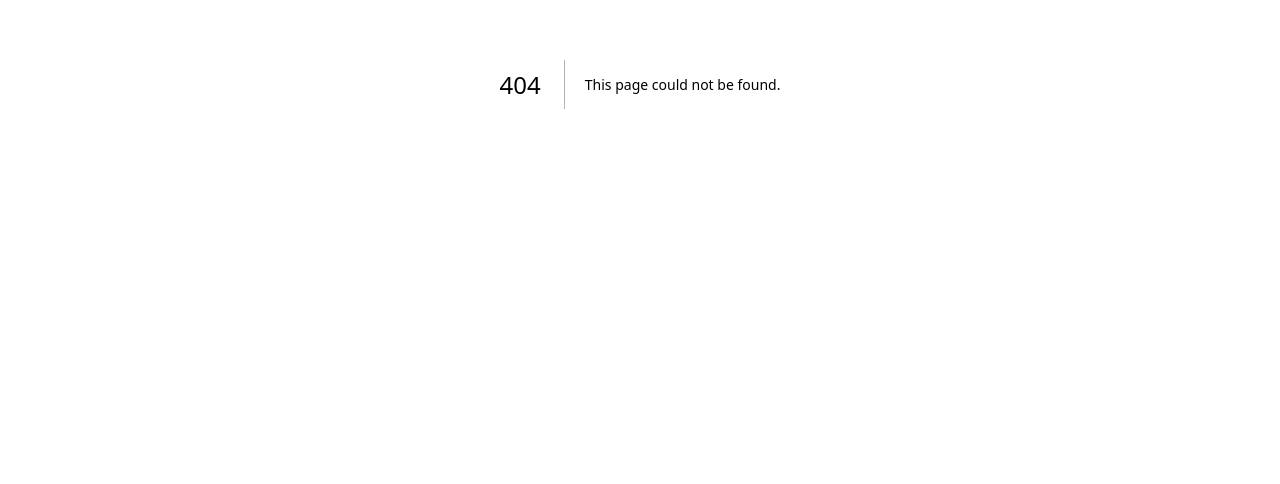
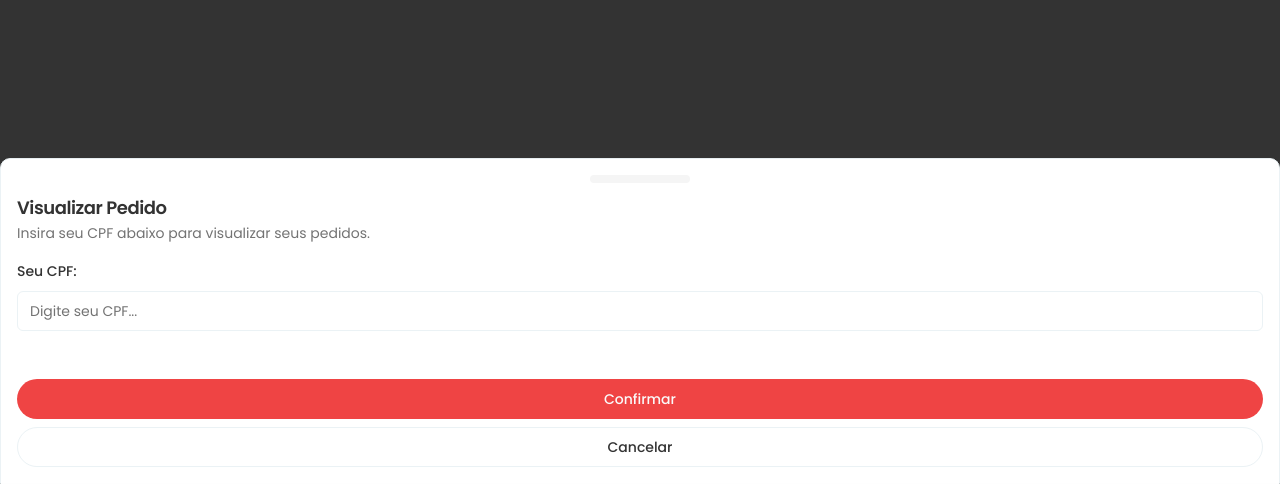
Before and after one commit to GuihCFerreira/fsw_donalds, a Next.js app: page /1/orders in a window 1280 px wide. Before the commit this address had no page. Shown: the part 316-800 px from the top of the page. Built offline with nearby package versions, Linux system fonts and the light colour scheme.

Commit message:
feat: add orders page and components

```diff
--- a/package.json
+++ b/package.json
@@ -17,6 +17,7 @@
     "@radix-ui/react-dialog": "^1.1.6",
     "@radix-ui/react-label": "^2.1.2",
     "@radix-ui/react-scroll-area": "^1.2.3",
+    "@radix-ui/react-separator": "^1.1.2",
     "@radix-ui/react-slot": "^1.1.2",
     "class-variance-authority": "^0.7.1",
     "clsx": "^2.1.1",
--- a/src/app/[slug]/menu/[productId]/components/product-details.tsx
+++ b/src/app/[slug]/menu/[productId]/components/product-details.tsx
@@ -26,7 +26,7 @@
 }
 
 const ProductDetails = ({ product }: ProductDetailsProps) => {
-  const {toggleCart, addProduct } = useContext(CartContext);
+  const { toggleCart, addProduct } = useContext(CartContext);
 
   const [quantity, setQuantity] = useState<number>(1);
 
@@ -95,6 +95,7 @@
               </p>
             </div>
 
+            {product.ingredients.length > 0 && (
               <div className="mt-6 space-y-3">
                 <div className="flex items-center gap-1.5">
                   <ChefHatIcon size={18} />
@@ -106,6 +107,8 @@
                   ))}
                 </ul>
               </div>
+            )}
+
           </ScrollArea>
         </div>
 
@@ -115,7 +118,7 @@
         </Button>
       </div>
 
-      <CartSheet/>
+      <CartSheet />
 
 
     </>
--- a/src/app/[slug]/menu/actions/create-order.ts
+++ b/src/app/[slug]/menu/actions/create-order.ts
@@ -1,10 +1,10 @@
 "use server";
 
 import { ConsumptionMethod } from "@prisma/client";
+import { redirect } from "next/navigation";
 
+import { removeCpfPunctuation } from "@/helpers/cpf";
 import { db } from "@/lib/prisma";
-
-import { removeCpfPunctuation } from "../helpers/cpf";
 
 interface CreateOrderInput {
   costumerName: string;
@@ -64,4 +64,6 @@
       ),
     },
   });
+
+  redirect(`/${input.slug}/orders`);
 };
--- a/src/app/[slug]/menu/components/finish-order-dialog.tsx
+++ b/src/app/[slug]/menu/components/finish-order-dialog.tsx
@@ -29,10 +29,10 @@
     FormMessage,
 } from "@/components/ui/form";
 import { Input } from "@/components/ui/input";
+import { isValidCpf } from "@/helpers/cpf";
 
 import { createOrder } from "../actions/create-order";
 import { CartContext } from "../contexts/cart";
-import { isValidCpf } from "../helpers/cpf";
 
 const formSchema = z.object({
     name: z.string().trim().min(3, {
--- /dev/null
+++ b/src/app/[slug]/orders/components/cpf-form.tsx
@@ -0,0 +1,106 @@
+"use client"
+
+import { zodResolver } from "@hookform/resolvers/zod";
+import { usePathname, useRouter } from "next/navigation";
+import { useForm } from "react-hook-form";
+import { PatternFormat } from "react-number-format";
+import { z } from "zod";
+
+import { Button } from "@/components/ui/button";
+import {
+    Drawer,
+    DrawerClose,
+    DrawerContent,
+    DrawerDescription,
+    DrawerFooter,
+    DrawerHeader,
+    DrawerTitle,
+} from "@/components/ui/drawer";
+import { Form, FormControl, FormField, FormItem, FormLabel, FormMessage } from "@/components/ui/form";
+import { Input } from "@/components/ui/input";
+import { isValidCpf, removeCpfPunctuation } from "@/helpers/cpf";
+
+const formSchema = z.object({
+    cpf: z
+        .string()
+        .trim()
+        .min(1, {
+            message: "O CPF é obrigatório.",
+        })
+        .refine((value) => isValidCpf(value), {
+            message: "CPF inválido.",
+        }),
+});
+
+type FormSchema = z.infer<typeof formSchema>;
+
+const CpfForm = () => {
+
+    const router = useRouter()
+    const pathname = usePathname()
+
+    const form = useForm<FormSchema>({
+        resolver: zodResolver(formSchema),
+        defaultValues: {
+            cpf: "",
+        },
+        shouldUnregister: true,
+    });
+
+    const onSubmit = (data: FormSchema) => {
+        router.push(`${pathname}?cpf=${removeCpfPunctuation(data.cpf)}`)
+    }
+
+    const handleCancel = () => {
+        router.back()
+    }
+
+    return (<Drawer open>
+        <DrawerContent>
+            <DrawerHeader>
+                <DrawerTitle>Visualizar Pedido</DrawerTitle>
+                <DrawerDescription>
+                    Insira seu CPF abaixo para visualizar seus pedidos.
+                </DrawerDescription>
+            </DrawerHeader>
+            <Form {...form}>
+                <form onSubmit={form.handleSubmit(onSubmit)} className="space-y-8">
+                    <FormField
+                        control={form.control}
+                        name="cpf"
+                        render={({ field }) => (
+                            <FormItem className="px-4">
+                                <FormLabel>Seu CPF:</FormLabel>
+                                <FormControl>
+                                    <PatternFormat
+                                        placeholder="Digite seu CPF..."
+                                        {...field}
+                                        customInput={Input}
+                                        format="###.###.###-##"
+                                    />
+                                </FormControl>
+                                <FormMessage />
+                            </FormItem>
+                        )}
+                    />
+                    <DrawerFooter>
+                        <Button
+                            type="submit"
+                            variant="destructive"
+                            className="rounded-full w-full"
+                        >
+                            Confirmar
+                        </Button>
+                        <DrawerClose asChild>
+                            <Button variant="outline" className="rounded-full w-full" onClick={handleCancel}>
+                                Cancelar
+                            </Button>
+                        </DrawerClose>
+                    </DrawerFooter>
+                </form>
+            </Form>
+        </DrawerContent>
+    </Drawer>);
+}
+
+export default CpfForm;
--- /dev/null
+++ b/src/app/[slug]/orders/components/order-item.tsx
@@ -0,0 +1,66 @@
+import { OrderStatus, Prisma } from "@prisma/client";
+import Image from "next/image";
+
+import { Card, CardContent } from "@/components/ui/card";
+import { Separator } from "@/components/ui/separator";
+import { formatCurrency } from "@/helpers/format-currency";
+
+interface OrderItemProps {
+    order: Prisma.OrderGetPayload<{
+        include: {
+            restaurant: {
+                select: {
+                    name: true;
+                    avatarImageUrl: true;
+                }
+            },
+            orderProducts: {
+                include: {
+                    product: true;
+                }
+            }
+        };
+    }>;
+}
+
+const getStatusLabel = (status: OrderStatus) => {
+    if (status === "FINISHED") return "Finalizado";
+    if (status === "IN_PREPARATION") return "Em preparo";
+    if (status === "PENDING") return "Pendente";
+    return "";
+};
+
+const OrderItem = ({ order }: OrderItemProps) => {
+    return (
+        <Card>
+            <CardContent className="p-5 space-y-4">
+                <div
+                    className={`w-fit rounded-full px-2 py-1 text-xs font-semibold text-white ${order.status === OrderStatus.FINISHED ? "bg-green-500 text-white" : "bg-gray-200 text-gray-500"} `}
+                >
+                    {getStatusLabel(order.status)}
+                </div>
+                <div className="flex items-center gap-2">
+                    <div className="relative h-5 w-5">
+                        <Image src={order.restaurant.avatarImageUrl} fill alt={order.restaurant.name} className="rounded-sm" />
+                    </div>
+                    <p className="font-semibold text-sm">{order.restaurant.name}</p>
+                </div>
+                <Separator />
+                <div className="space-y-3">
+                    {order.orderProducts.map(orderProduct => (
+                        <div key={orderProduct.id} className="flex items-center gap-2">
+                            <div className="h-5 w-5 flex items-center justify-center rounded-full text-xs font-semibold bg-gray-400 text-white">
+                                {orderProduct.quantity}
+                            </div>
+                            <p className="text-sm">{orderProduct.product.name}</p>
+                        </div>
+                    ))}
+                </div>
+                <Separator />
+                <p className="text-sm font-medium">{formatCurrency(order.total)}</p>
+            </CardContent>
+        </Card>
+    );
+}
+
+export default OrderItem;
--- /dev/null
+++ b/src/app/[slug]/orders/components/order-list.tsx
@@ -0,0 +1,41 @@
+import { Prisma } from "@prisma/client";
+import { ChevronLeftIcon, ScrollTextIcon } from "lucide-react";
+
+import { Button } from "@/components/ui/button";
+
+import OrderItem from "./order-item";
+
+interface OrderListProps {
+    orders: Prisma.OrderGetPayload<{
+        include: {
+            restaurant: {
+                select: {
+                    name: true;
+                    avatarImageUrl: true
+                }
+            },
+            orderProducts: {
+                include: {
+                    product: true
+                }
+            }
+        }
+    }>[];
+}
+
+const OrderList = ({ orders }: OrderListProps) => {
+    return (
+        <div className="space-y-6 p-6">
+            <Button size="icon" className="rounded-full" variant="secondary">
+                <ChevronLeftIcon />
+            </Button>
+            <div className="flex items-cente gap-3">
+                <ScrollTextIcon />
+                <h2 className="text-lg font-semibold">Meus Pedidos</h2>
+            </div>
+            {orders.map((order) => <OrderItem key={order.id} order={order} />)}
+        </div>
+    );
+}
+
+export default OrderList;
--- /dev/null
+++ b/src/app/[slug]/orders/page.tsx
@@ -0,0 +1,28 @@
+import { getOrdersByCpfWithRestaurantAndProducts } from "@/app/data/get-orders-by-cpf";
+import { isValidCpf } from "@/helpers/cpf";
+
+import CpfForm from "./components/cpf-form";
+import OrderList from "./components/order-list";
+
+interface OrdersPageProps {
+    searchParams: Promise<{ cpf: string }>
+}
+
+const OrdersPage = async ({ searchParams }: OrdersPageProps) => {
+
+    const { cpf } = await searchParams;
+
+    if (!cpf) {
+        return <CpfForm />
+    }
+
+    if (!isValidCpf(cpf)) {
+        return <CpfForm />
+    }
+
+    const orders = await getOrdersByCpfWithRestaurantAndProducts(cpf);
+
+    return <OrderList orders={orders} />;
+}
+
+export default OrdersPage;
--- /dev/null
+++ b/src/app/data/get-orders-by-cpf.ts
@@ -0,0 +1,35 @@
+import { removeCpfPunctuation } from "@/helpers/cpf"
+import { db } from "@/lib/prisma"
+
+export const getOrdersByCpf = async (cpf: string) => {
+    const orders = await db.order.findMany({
+        where: {
+            customerCpf: removeCpfPunctuation(cpf)
+        }
+    })
+
+    return orders;
+}
+
+export const getOrdersByCpfWithRestaurantAndProducts = async (cpf: string) => {
+    const orders = await db.order.findMany({
+        where: {
+            customerCpf: removeCpfPunctuation(cpf)
+        },
+        include:{
+            restaurant: {
+                select: {
+                    name: true,
+                    avatarImageUrl: true
+                }
+            },
+            orderProducts: {
+                include: {
+                    product: true
+                }
+            }
+        }
+    })
+
+    return orders;
+}
--- /dev/null
+++ b/src/components/ui/separator.tsx
@@ -0,0 +1,31 @@
+"use client"
+
+import * as React from "react"
+import * as SeparatorPrimitive from "@radix-ui/react-separator"
+
+import { cn } from "@/lib/utils"
+
+const Separator = React.forwardRef<
+  React.ElementRef<typeof SeparatorPrimitive.Root>,
+  React.ComponentPropsWithoutRef<typeof SeparatorPrimitive.Root>
+>(
+  (
+    { className, orientation = "horizontal", decorative = true, ...props },
+    ref
+  ) => (
+    <SeparatorPrimitive.Root
+      ref={ref}
+      decorative={decorative}
+      orientation={orientation}
+      className={cn(
+        "shrink-0 bg-border",
+        orientation === "horizontal" ? "h-[1px] w-full" : "h-full w-[1px]",
+        className
+      )}
+      {...props}
+    />
+  )
+)
+Separator.displayName = SeparatorPrimitive.Root.displayName
+
+export { Separator }
```
Also changed, not shown: src/helpers/cpf.ts (renamed from src/app/[slug]/menu/helpers/cpf.ts), 1 other file (tests, documents, lock files or other folders). Lines whose indentation alone changed are shown as unchanged.
